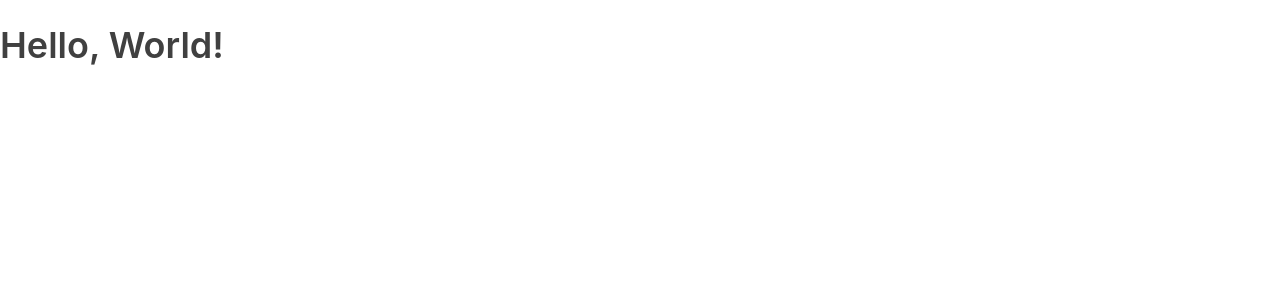
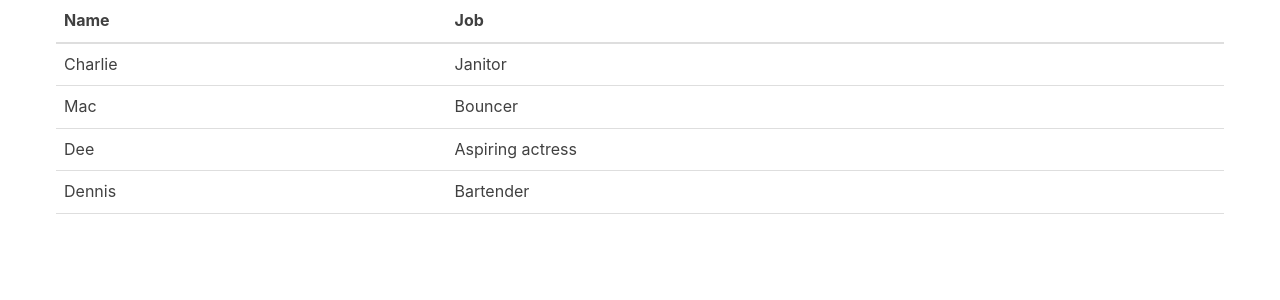
Before and after one commit to icodesx/react-basic-app, a React (Create React App) app: page / in a window 1280 px wide. Shown: the top 300 px of the page. Built offline with nearby package versions, Linux system fonts and the light colour scheme.

Commit message:
added Table.js component, it just renders a hard-coded table with data

```diff
--- a/src/App.js
+++ b/src/App.js
@@ -1,10 +1,11 @@
 import React, { Component } from 'react';
+import Table from './Table'
 
 class App extends Component {
     render() {
         return (
-            <div className='App'>
-                <h1>Hello, World!</h1>
+            <div className='container'>
+                <Table />
             </div>
         );
     }
--- /dev/null
+++ b/src/Table.js
@@ -0,0 +1,36 @@
+import React, { Component } from 'react'
+
+class Table extends Component {
+    render() {
+        return (
+            <table>
+                <thead>
+                    <tr>
+                        <th>Name</th>
+                        <th>Job</th>
+                    </tr>
+                </thead>
+                <tbody>
+                    <tr>
+                        <td>Charlie</td>
+                        <td>Janitor</td>
+                    </tr>
+                    <tr>
+                        <td>Mac</td>
+                        <td>Bouncer</td>
+                    </tr>
+                    <tr>
+                        <td>Dee</td>
+                        <td>Aspiring actress</td>
+                    </tr>
+                    <tr>
+                        <td>Dennis</td>
+                        <td>Bartender</td>
+                    </tr>
+                </tbody>
+            </table>
+        )
+    }
+}
+
+export default Table
```
